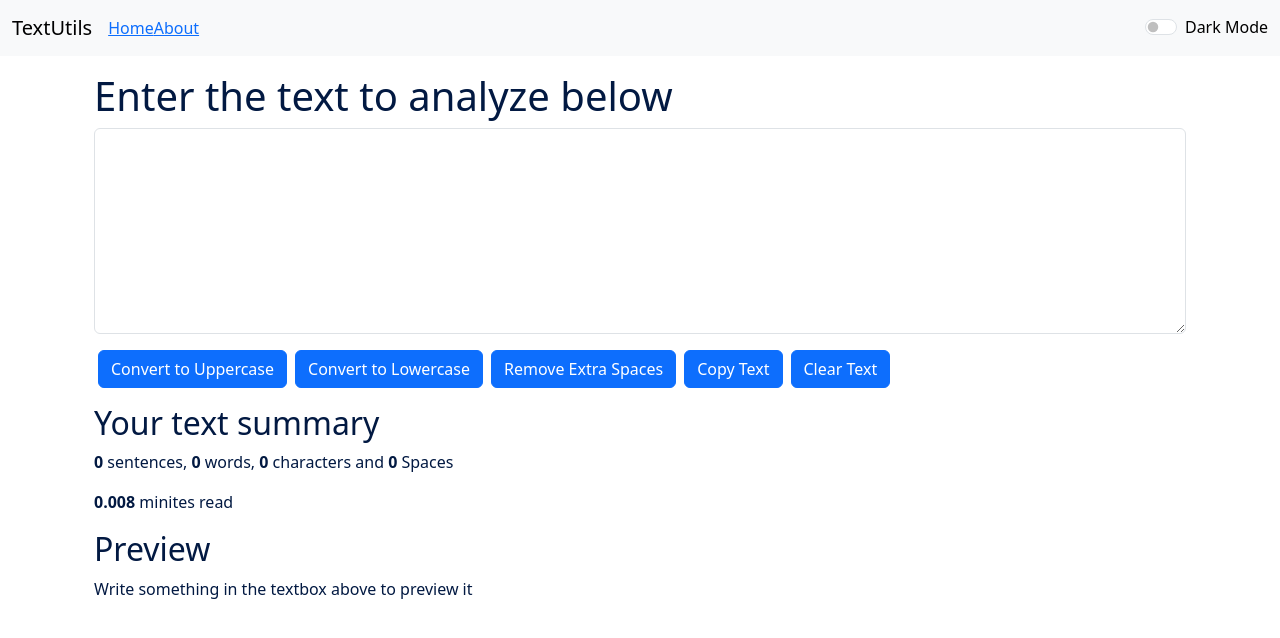
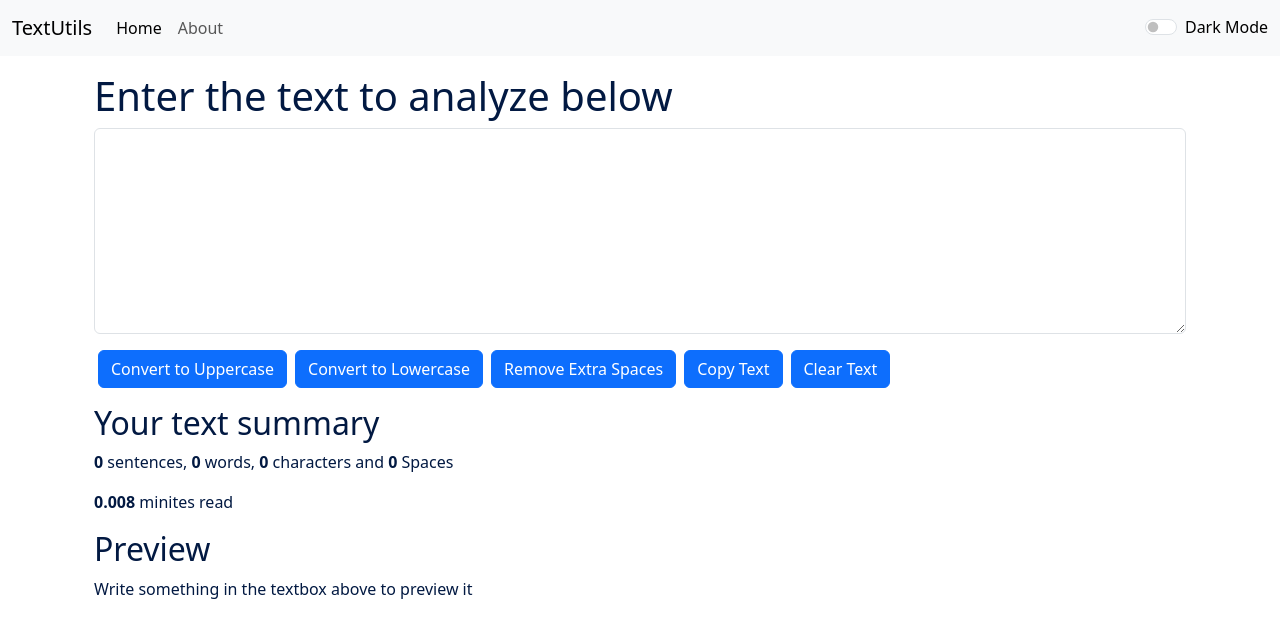
Before and after one commit to KowshickChowdhury/Textutils-React, a React (Create React App) app: page / in a window 1280 px wide. Shown: the top 638 px of the page. Built offline with nearby package versions, Linux system fonts and the light colour scheme.

Commit message:
Update Navbar.js

```diff
--- a/src/components/Navbar.js
+++ b/src/components/Navbar.js
@@ -14,10 +14,10 @@ export default function Navbar(props) {
     <div className="collapse navbar-collapse" id="navbarSupportedContent">
       <ul className="navbar-nav me-auto mb-2 mb-lg-0">
         <li className="nav-item">
-          <a className="nav-a active" aria-current="page" href="/">Home</a>
+          <a className="nav-link active" aria-current="page" href="/">Home</a>
         </li>
         <li className="nav-item">
-          <a className="nav-a" href="/about">{props.abouttext}</a>
+          <a className="nav-link" href="/about">{props.abouttext}</a>
         </li>
       </ul>
 
```
